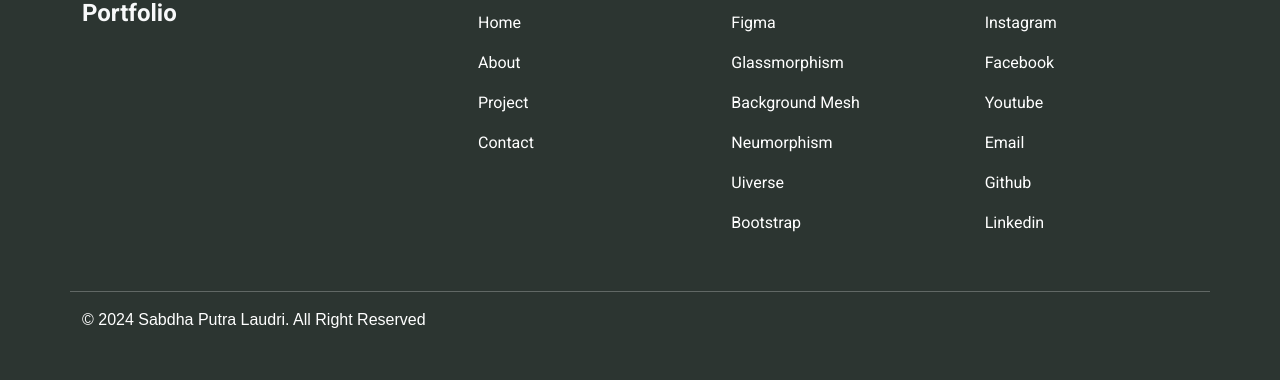
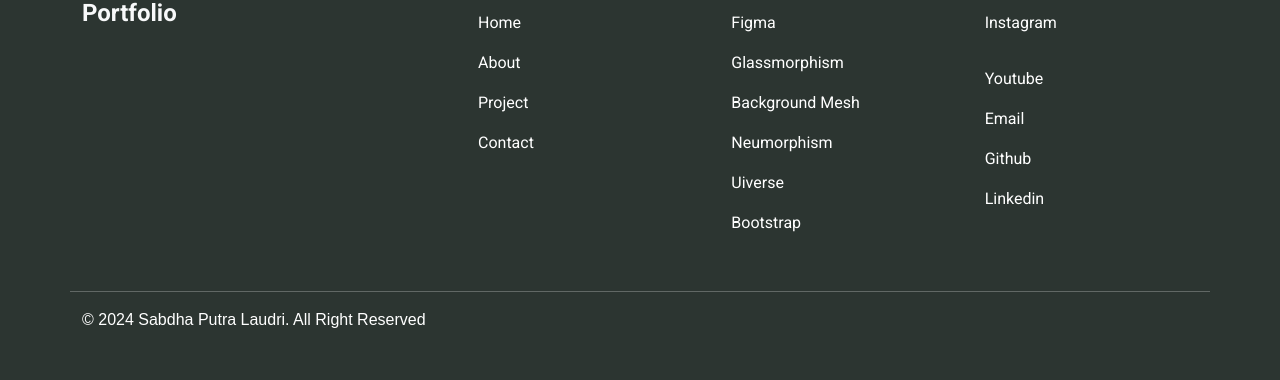
Before and after one commit to sabdha04/portofolio, a plain HTML site: page index.html in a window 1280 px wide. Shown: the part 3971-4351 px from the top of the page. Drawn offline with nearby package versions, Linux system fonts and the light colour scheme; a script that the page names is missing.

Commit message:
update footer

```diff
--- a/index.html
+++ b/index.html
@@ -429,7 +429,7 @@
                   <span class="font-outfit" style="color: white;">Social Media</span>
                   <div class="fs-6 mt-2 nav-item">
                     <a href="https://www.instagram.com/sabdha04/" target="_blank" class="nav-link">Instagram</a>
-                    <a href="https://www.facebook.com//" target="_blank" class="nav-link">Facebook</a>
+                    <a href="https://www.facebook.com//" target="_blank" class="nav-link"></a>
                     <a href="https://www.youtube.com/" target="_blank" class="nav-link">Youtube</a>
                     <a href="mailto:sabdhacipaku04@gmail.com" target="_blank" class="nav-link">Email</a>
                     <a href="https://github.com/sabdha04" target="_blank" class="nav-link">Github</a>
```
